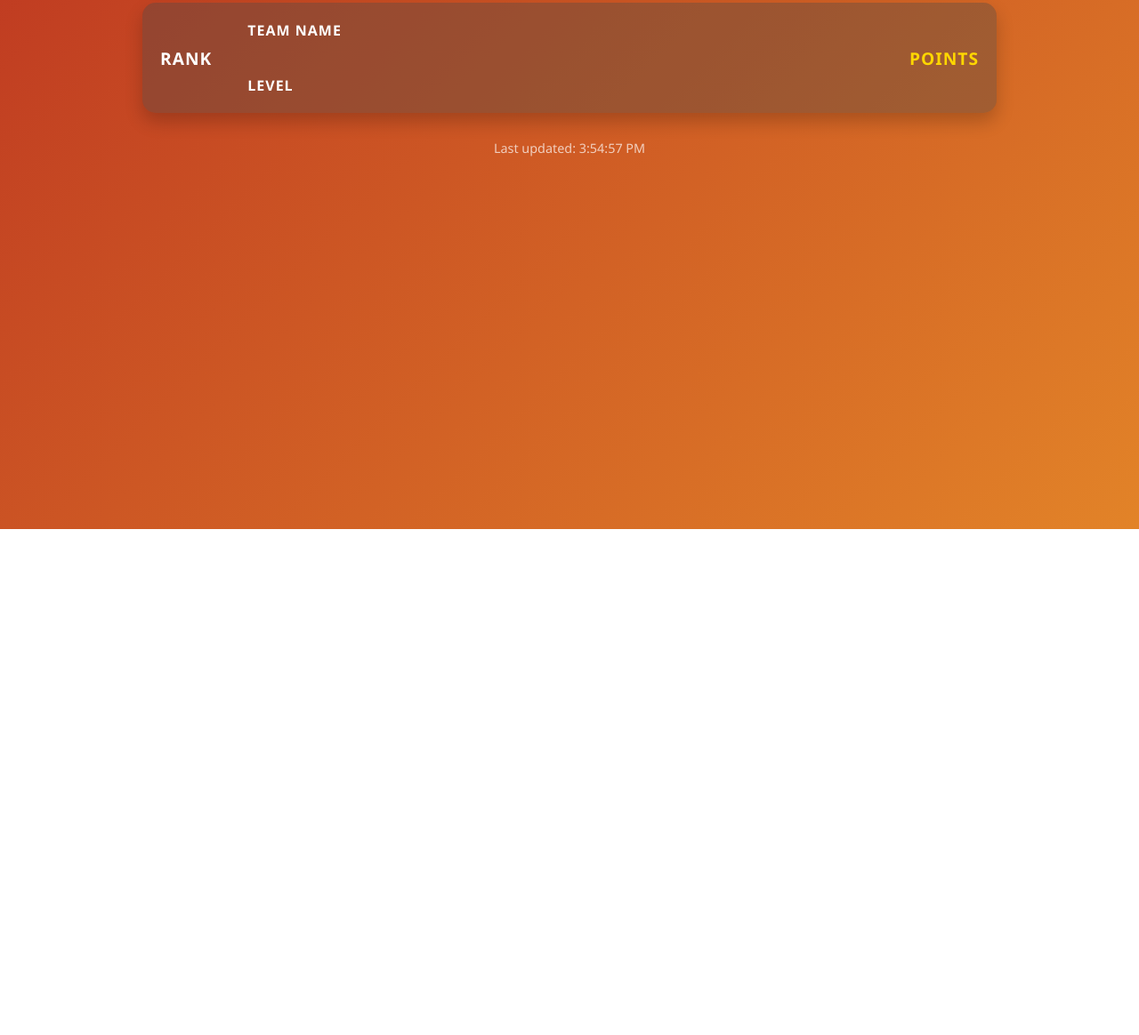
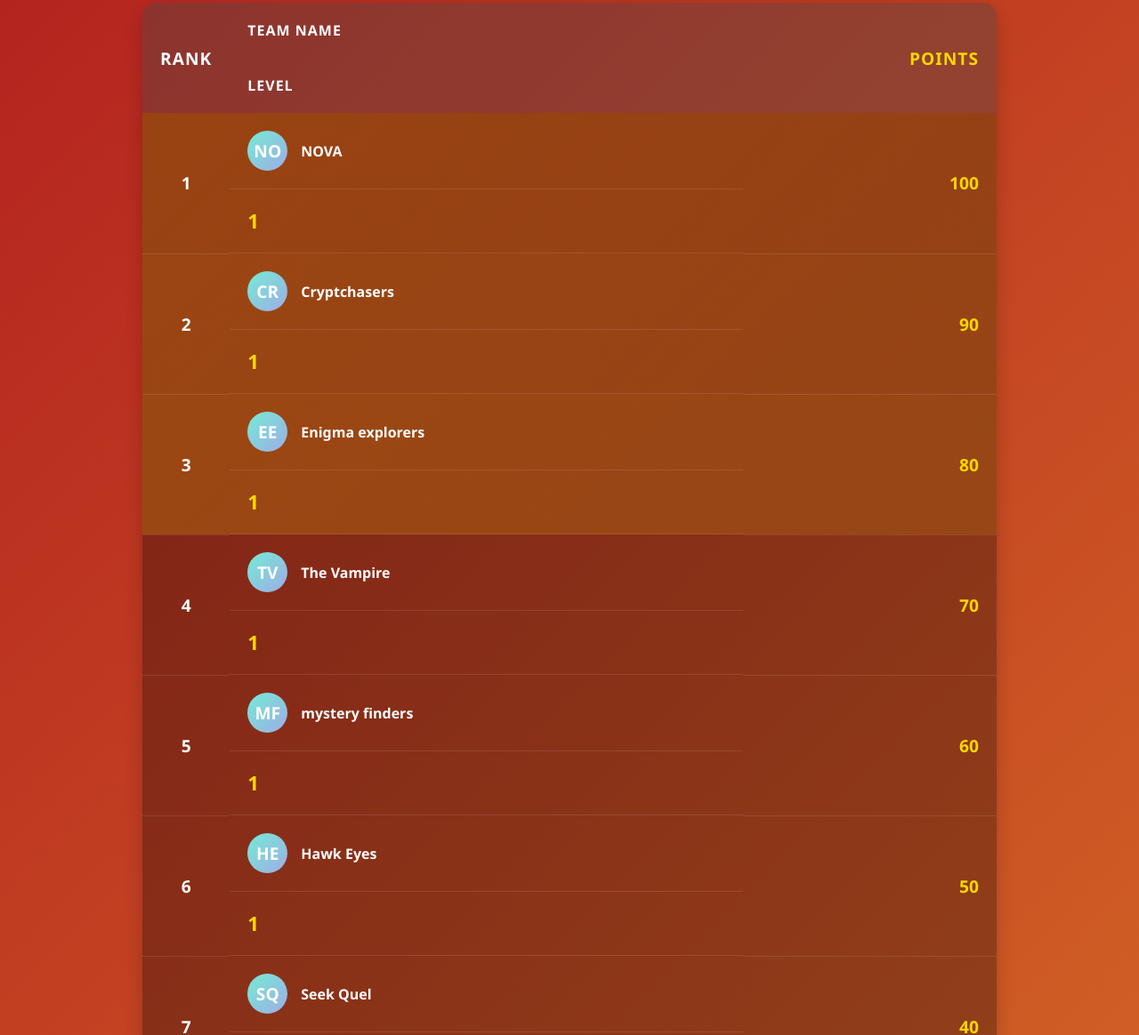
Before and after one commit to pranaykpradeep/leaderboard, a website: page index.html in a window 1280 px wide. Shown: the part 205-1369 px from the top of the page at 89% size. Before the commit the page ends 800 px from the top, so only its background shows below. Drawn offline with Linux system fonts and the light colour scheme; no server answers.

Commit message:
Update index.html

```diff
--- a/index.html
+++ b/index.html
@@ -204,16 +204,28 @@
     </div>
 
     <script>
-        // Backend API URL
-        const API_URL = '/api/teams';
-        let teams = [];
+        // Hardcoded teams array in the user's specified order with points assigned
+        let teams = [
+            { id: 1, name: "NOVA", level: 1, points: 100, avatar: "NO", levelCompletionTime: {} },
+            { id: 2, name: "Cryptchasers", level: 1, points: 90, avatar: "CR", levelCompletionTime: {} },
+            { id: 3, name: "Enigma explorers", level: 1, points: 80, avatar: "EE", levelCompletionTime: {} },
+            { id: 4, name: "The Vampire", level: 1, points: 70, avatar: "TV", levelCompletionTime: {} },
+            { id: 5, name: "mystery finders", level: 1, points: 60, avatar: "MF", levelCompletionTime: {} },
+            { id: 6, name: "Hawk Eyes", level: 1, points: 50, avatar: "HE", levelCompletionTime: {} },
+            { id: 7, name: "Seek Quel", level: 1, points: 40, avatar: "SQ", levelCompletionTime: {} },
+            { id: 8, name: "Mystic hunters", level: 1, points: 30, avatar: "MH", levelCompletionTime: {} },
+            { id: 9, name: "Coin chasers", level: 1, points: 20, avatar: "CC", levelCompletionTime: {} },
+            { id: 10, name: "Dominators", level: 1, points: 10, avatar: "DO", levelCompletionTime: {} },
+            { id: 11, name: "Treasure seekers", level: 0, points: 0, avatar: "TS", levelCompletionTime: {} },
+            { id: 12, name: "Sneaky seekers", level: 0, points: 0, avatar: "SS", levelCompletionTime: {} },
+            { id: 13, name: "Zephyr", level: 0, points: 0, avatar: "ZE", levelCompletionTime: {} }
+        ];
 
-        // Function to update the leaderboard
         function updateLeaderboard() {
             const tbody = document.getElementById('leaderboard-body');
             tbody.innerHTML = '';
-            // Sort by points (descending) and take top 10
-            const topTeams = [...teams].sort((a, b) => b.points - a.points).slice(0, 10);
+            // Top 10 by points (already ordered)
+            const topTeams = teams.slice(0, 10);
             topTeams.forEach((team, index) => {
                 const rank = index + 1;
                 const row = document.createElement('tr');
@@ -236,29 +248,8 @@
             document.getElementById('update-time').textContent = new Date().toLocaleTimeString();
         }
 
-        // Fetch teams from backend
-        async function loadTeams() {
-            try {
-                const res = await fetch(API_URL);
-                if (!res.ok) throw new Error('Failed to fetch teams');
-                const data = await res.json();
-                if (Array.isArray(data)) {
-                    teams = data;
-                } else {
-                    teams = [];
-                }
-            } catch (err) {
-                alert('Error loading leaderboard: ' + err.message);
-                teams = [];
-            }
-            updateLeaderboard();
-        }
-
         // Initial update
-        loadTeams();
-
-        // Real-time updates every 30 seconds
-        setInterval(loadTeams, 30000);
+        updateLeaderboard();
     </script>
 </body>
 </html>
```
